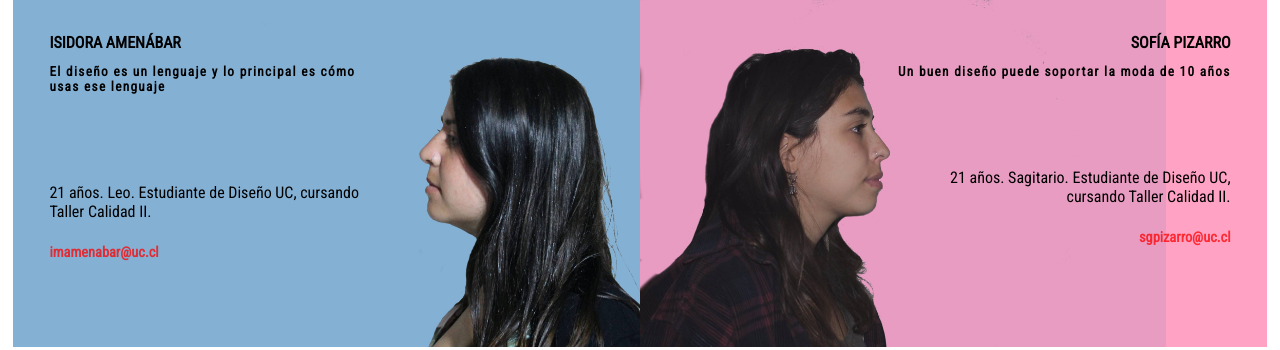
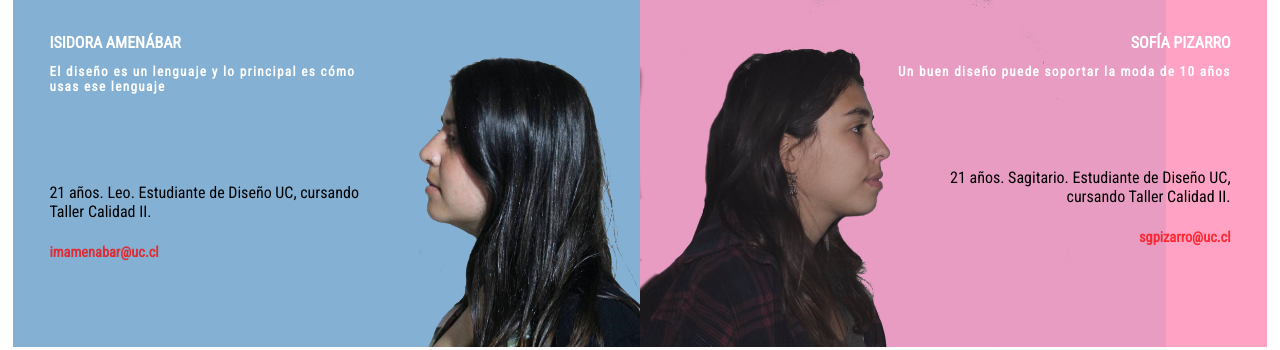
Before and after one commit to imamenabar/amenabar-pizarro, a plain HTML site: page index.html in a window 1280 px wide. Shown: the part 725-1075 px from the top of the page. Drawn offline with Linux system fonts and the light colour scheme; a web font is replaced by a local one.

Commit message:
h4 y h5 blanco

```diff
--- a/estilo.css
+++ b/estilo.css
@@ -19,6 +19,11 @@ h1{letter-spacing:0.1em; color:rgba(255,255,255,0.75);}
 h2{letter-spacing:0.02em; color:rgba(255,255,255,0.5); padding:0.2em 0; }
 
 h3{letter-spacing:0.2em; color:rgba(0,0,0,1); padding:2em 0 0.6em 0; }
+
+h4{color:rgba(255,255,255,1);}
+
+h5{color:rgba(255,255,255,1);}
+
 
 #contenido{width:98%; margin:1% auto;}
 
```
